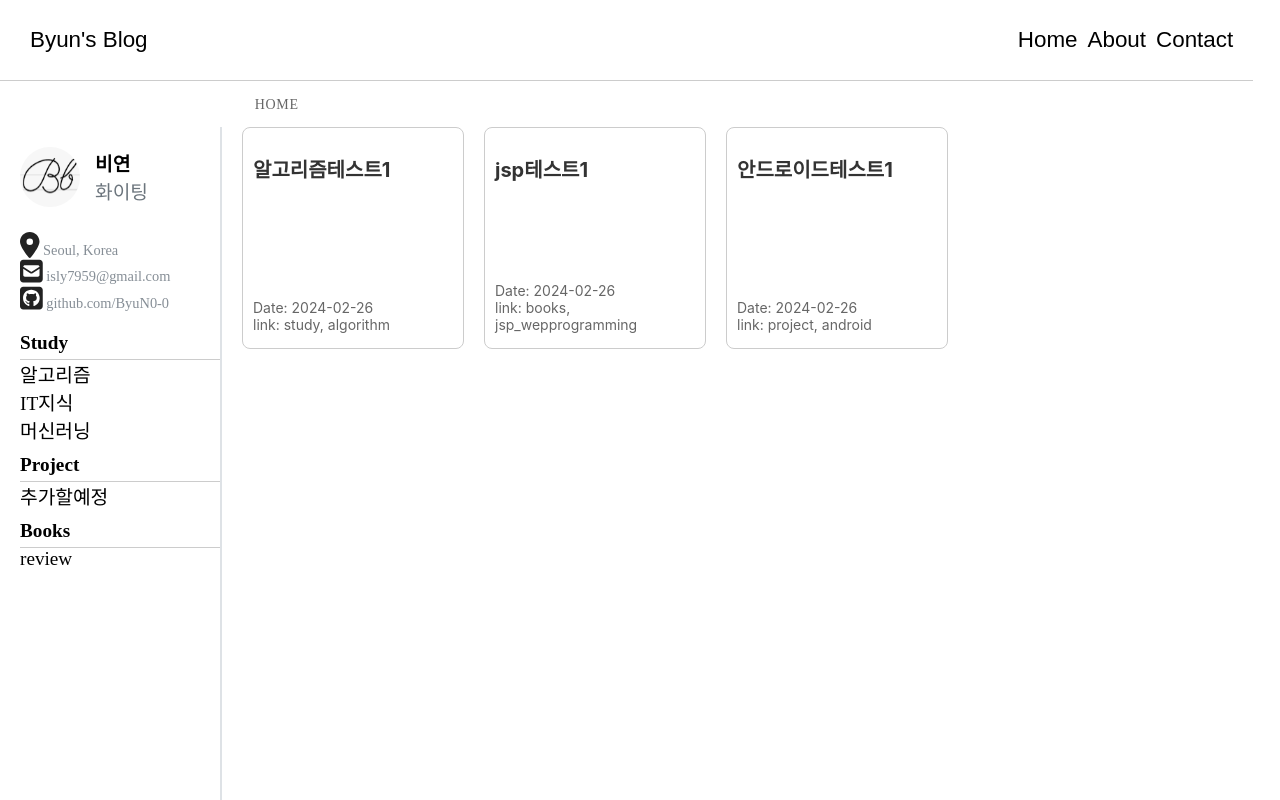
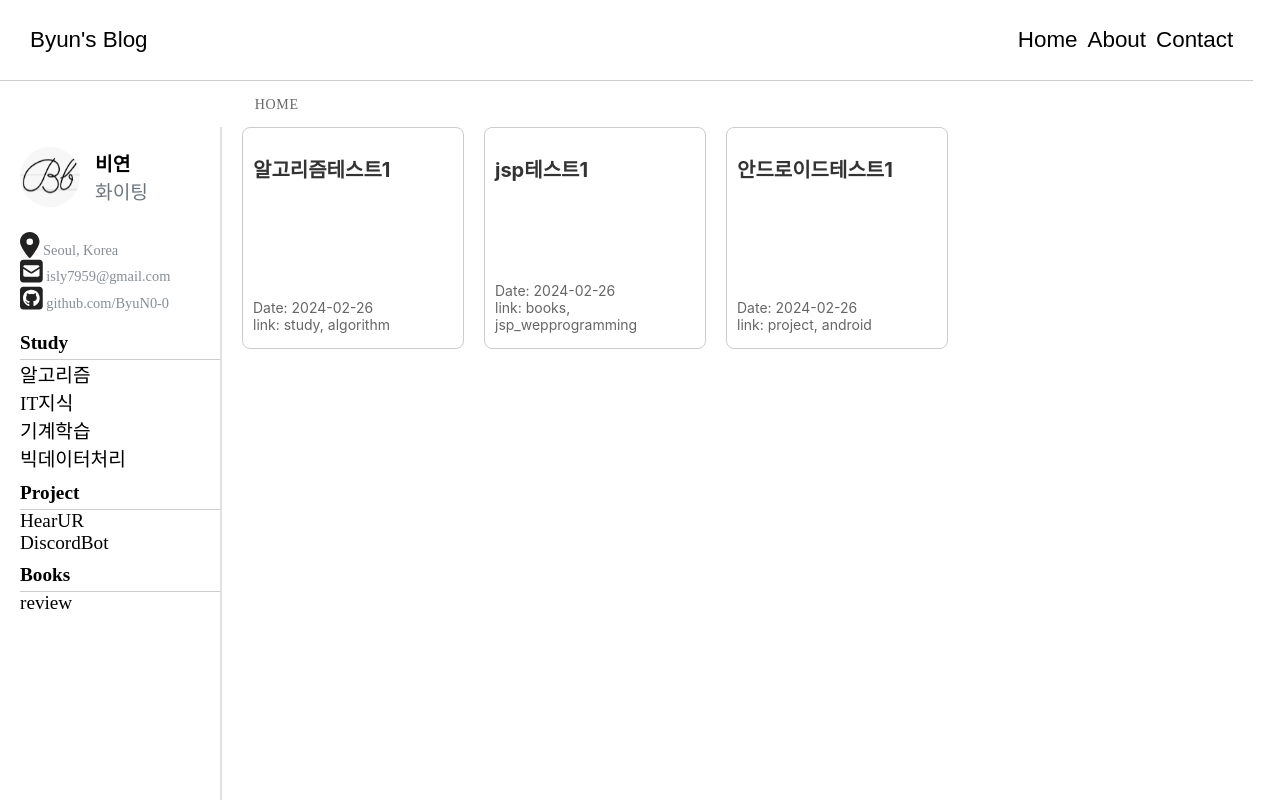
Before and after one commit to ByuN0-0/ByuN0-0.github.io, a React (Create React App) app: page / in a window 1280 px wide. Shown: the top 800 px of the page. Built offline with nearby package versions, Linux system fonts and the light colour scheme; a web font is replaced by a local one.

Commit message:
add category

```diff
--- a/src/Components/TOC.js
+++ b/src/Components/TOC.js
@@ -68,7 +68,10 @@ function TOC() {
                 <Link to="/study/it">IT지식</Link>
               </ul>
               <ul>
-                <Link to="/study/machinelearning">머신러닝</Link>
+                <Link to="/study/machinelearning">기계학습</Link>
+              </ul>
+              <ul>
+                <Link to="/study/bigdata">빅데이터처리</Link>
               </ul>
             </li>
             <li>
@@ -76,7 +79,10 @@ function TOC() {
                 <Link to="/project">Project</Link>
               </div>
               <ul>
-                <Link to="/project/add">추가할예정</Link>
+                <Link to="/project/hearur">HearUR</Link>
+              </ul>
+              <ul>
+                <Link to="/project/discordbot">DiscordBot</Link>
               </ul>
             </li>
             <li>
```
